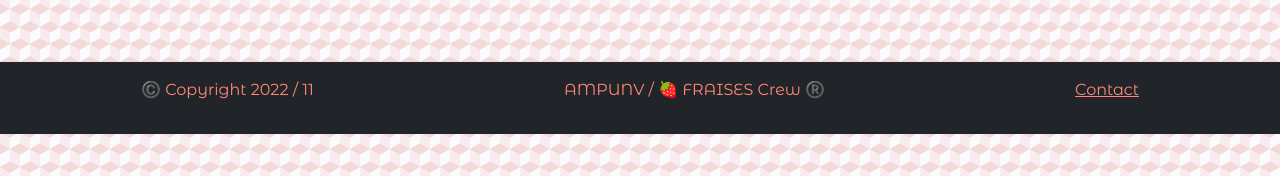
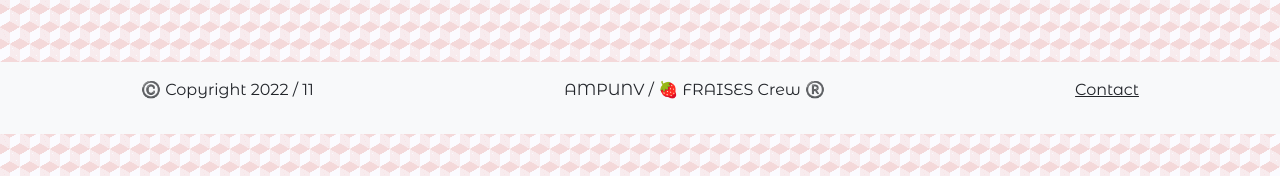
Before and after one commit to julie17-d/projet-collectif---front-fraises, a React (Create React App) app in the folder mon-app/: page / in a window 1280 px wide. Shown: the part 587-763 px from the top of the page. Built offline with nearby package versions, Linux system fonts and the light colour scheme; no server answers.

Commit message:
change : color footer

```diff
--- a/mon-app/src/index.css
+++ b/mon-app/src/index.css
@@ -11,11 +11,11 @@
   align-items: center;
   margin-top: 1rem;
   padding: 1rem;
-  background-color: #212529;
-  color: #F87;
+  background-color: #f8F9Fa;
+  color: #22252A;
   width: 100%;
 }
 
 .footer a {
-  color: #F87;
+  color: #22252A;
 }
```
